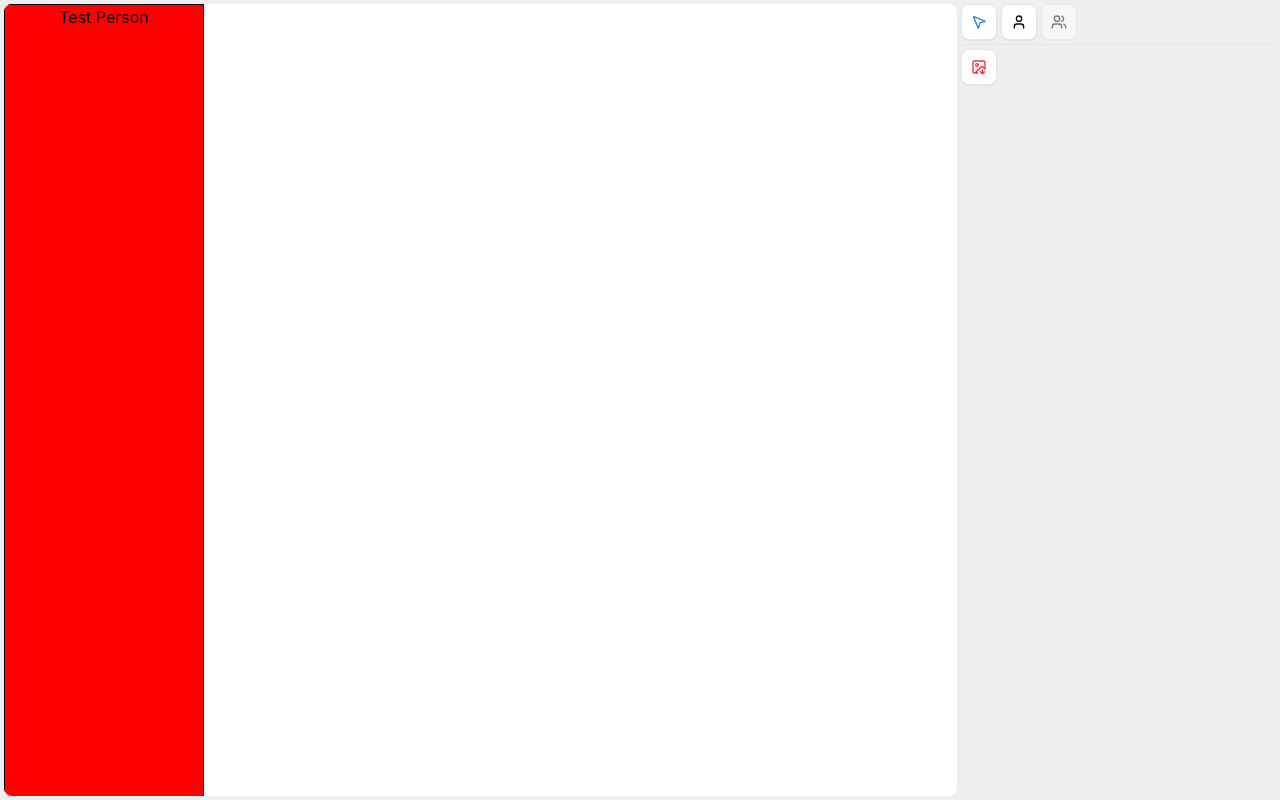
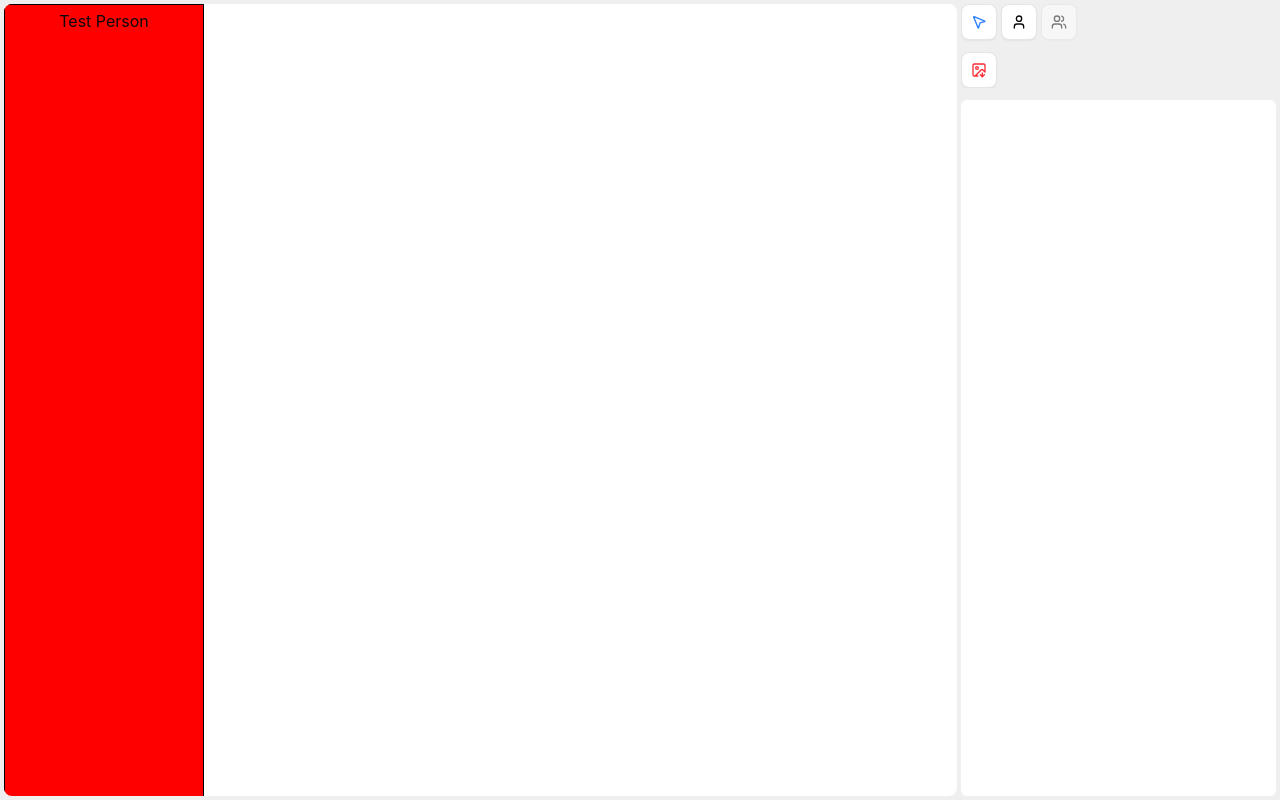
Before and after one commit to jschwarz98/genogramm, a React (Vite) app: page / in a window 1280 px wide. Built offline with nearby package versions, Linux system fonts and the light colour scheme.

Commit message:
added person objects in svg with default image

```diff
--- a/index.html
+++ b/index.html
@@ -1,5 +1,5 @@
 <!DOCTYPE html>
-<html>
+<html lang="en">
   <head>
     <meta charset="UTF-8" />
     <meta http-equiv="Content-Security-Policy" content="default-src 'self'; style-src 'unsafe-inline'; img-src 'self' blob: data:;">
--- a/src/app.tsx
+++ b/src/app.tsx
@@ -8,10 +8,9 @@ const App = () => {
     <div className='col-span-9 row-span-12 w-full h-full'>
       <Canvas></Canvas>
     </div>
-    <div className="col-span-3 row-span-2 w-full h-full">
+    <div className="col-span-3 row-span-12 flex flex-col gap-3 w-full h-full">
       <Toolbar />
-    </div>
-    <div className="col-span-3 row-span-10 w-full h-full">
+
       <Details></Details>
     </div>
   </div>
--- a/src/components/Canvas.tsx
+++ b/src/components/Canvas.tsx
@@ -1,5 +1,5 @@
 import React, {useEffect, useRef, useState} from "react";
-import {pointerEventToCanvasPoint, ZeroCoordinate} from "$/lib/utils";
+import {generateId, pointerEventToCanvasPoint, ZeroCoordinate} from "$/lib/utils";
 import {ArrowNode, CanvasMode, Coordinate, NodeType, PersonNode} from "$/types";
 import Person from "$/components/Person";
 import exportSvg from "$/lib/export/render/export-svg";
@@ -15,7 +15,7 @@ function Canvas() {
     const [mode, setMode] = useState<CanvasMode>(CanvasMode.None);
     const [offset, setOffset] = useState<Coordinate>(ZeroCoordinate);
     const [pointerOrigin, setPointerOrigin] = useState<Coordinate>(ZeroCoordinate);
-    const [pointerLocation, setPointerLocation] = useState<Coordinate>(ZeroCoordinate);
+    const [_pointerLocation, setPointerLocation] = useState<Coordinate>(ZeroCoordinate);
 
     const simplePerson: PersonNode = {
         id: 'id-123',
@@ -67,8 +67,16 @@ function Canvas() {
                 alert("error")
             }
         }
+        const setBasicTool = () => setMode(CanvasMode.None);
+        const setInsertPersonTool = () => setMode(CanvasMode.InsertingPerson);
+
+
+        Bus.on(Event.Toolbar_Clicked_Selection, setBasicTool);
+        Bus.on(Event.Toolbar_Clicked_AddPerson, setInsertPersonTool);
         Bus.on(Event.Toolbar_Clicked_Export, exportCurrentSvg);
         return () => {
+            Bus.off(Event.Toolbar_Clicked_Selection, setBasicTool);
+            Bus.off(Event.Toolbar_Clicked_AddPerson, setInsertPersonTool);
             Bus.off(Event.Toolbar_Clicked_Export, exportCurrentSvg);
         }
     })
@@ -85,23 +93,39 @@ function Canvas() {
         e.stopPropagation();
 
         const shift = e.shiftKey;
-        setPointerOrigin(pointerEventToCanvasPoint(e, getAbsoluteOffset(), offset));
+        const newPointerOrigin = pointerEventToCanvasPoint(e, getAbsoluteOffset(), offset);
+        setPointerOrigin(newPointerOrigin);
+        console.log("point", newPointerOrigin);
         if (shift) {
             setMode(CanvasMode.SelectionArea);
+        } else if (mode === CanvasMode.InsertingPerson) {
+            const newPerson: PersonNode = {
+                id: generateId(),
+                type: NodeType.Person,
+                position: newPointerOrigin,
+                dimensions: {width: 200, height: 200},
+                iconUrl: "/images/rectangle.svg",
+                name: 'new',
+                information: '',
+                border: {thickness: "1px", color: "black", style: "solid"},
+                backgroundColor: "transparent"
+            };
+            console.log("adding person", newPerson);
+            setElements([...elements, newPerson]);
         } else {
             setMode(CanvasMode.DraggingCanvas)
         }
     }
     const onMouseMove = function (e: React.MouseEvent) {
-        if (mode === CanvasMode.None || mode === CanvasMode.Inserting) {
+        if (mode === CanvasMode.None || mode === CanvasMode.InsertingPerson) {
             return;
         }
 
         const pointerLocation = pointerEventToCanvasPoint(e, getAbsoluteOffset(), offset)
         if (mode === CanvasMode.DraggingCanvas) {
-            const slowDownFactor = 0.9;
-            const xDif = Math.floor(slowDownFactor * (pointerOrigin.x - pointerLocation.x));
-            const yDif = Math.floor(slowDownFactor * (pointerOrigin.y - pointerLocation.y));
+            const speedFactor = 0.95;
+            const xDif = Math.floor(speedFactor * (pointerOrigin.x - pointerLocation.x));
+            const yDif = Math.floor(speedFactor * (pointerOrigin.y - pointerLocation.y));
             setOffset({x: offset.x + xDif, y: offset.y + yDif});
             setPointerOrigin(pointerLocation);
         } else {
@@ -112,14 +136,22 @@ function Canvas() {
     const onMouseUp = function (e: React.MouseEvent) {
         e.preventDefault();
         e.stopPropagation();
+        Bus.emit(Event.Toolbar_Reset, null);
         setMode(CanvasMode.None);
     }
     const onMouseLeave = function (e: React.MouseEvent) {
         e.preventDefault();
         e.stopPropagation();
-        if (mode !== CanvasMode.Inserting) {
+        if (mode !== CanvasMode.InsertingPerson) {
             setMode(CanvasMode.None)
         }
+    }
+
+    const onWheel = function(e: React.WheelEvent) {
+        console.log(e);
+        setCanvasWidth(canvasWidth + e.deltaY);
+        setCanvasHeight(canvasHeight + e.deltaY);
+
     }
 
 
@@ -132,6 +164,7 @@ function Canvas() {
                  onMouseDown={onMouseDown}
                  onMouseMove={onMouseMove}
                  onMouseUp={onMouseUp}
+                 onWheel={onWheel}
                  onMouseLeave={onMouseLeave}>
                 {elements.map(element => {
                     switch (element.type) {
--- a/src/components/Details.tsx
+++ b/src/components/Details.tsx
@@ -18,7 +18,7 @@ export default function Details() {
     });
 
 
-    return <div>
+    return <div className="flex-grow rounded-sm bg-white p-1 overflow-y-scroll max-w-full">
         {(() => {
             switch(node?.type) {
                 case NodeType.Person: return Person(node as PersonNode);
--- a/src/components/Person.tsx
+++ b/src/components/Person.tsx
@@ -1,23 +1,32 @@
 import * as Types from "$/types";
 import Bus, {Event} from "$/lib/event-bus";
+
 function Person(props: Types.PersonNode) {
+    const containerStyle = {
+        maxHeight: props.dimensions.height,
+        backgroundColor: props.backgroundColor,
+        border: `${props.border?.thickness} ${props.border?.style} ${props.border?.color}`,
+    };
+
     return <foreignObject id={props.id}
                           x={props.position.x}
                           y={props.position.y}
                           width={props.dimensions.width}
                           height={props.dimensions.height}
-                          onMouseDown={() => {
-                              Bus.emit(Event.NodeSelected, props)
-                          }}>
-
-        <div className="h-full flex flex-col items-center align-middle place-content-between"
-             style={{
-                 backgroundColor: props.backgroundColor,
-                 border: `${props.border.thickness} ${props.border.style} ${props.border.color}`,
-             }}
-        >
-            {props.iconUrl ? <img src={props.iconUrl} alt={"picture or symbol of person " + props.name}/> : null}
-            <p className="text-center">{props.name}</p>
+                          onMouseDown={() => Bus.emit(Event.NodeSelected, props)}>
+        <div className="flex flex-col items-center justify-between h-full p-1 overflow-hidden" style={containerStyle}>
+            {props.iconUrl ? <>
+                    <div className="w-full flex-grow overflow-hidden">
+                        <img
+                            src={props.iconUrl}
+                            alt={`picture or symbol of person ${props.name}`}
+                            className="w-full h-full object-contain"
+                        />
+                    </div>
+                    <p className="mt-1 text-center">{props.name}</p>
+                </>
+                : <p>{props.name}</p>
+            }
         </div>
     </foreignObject>
 }
--- a/src/components/Toolbar.tsx
+++ b/src/components/Toolbar.tsx
@@ -1,4 +1,4 @@
-import {useState} from "react";
+import {useEffect, useState} from "react";
 import {ImageDown, MousePointer2, User, Users} from "lucide-react";
 import EventBus, {Event} from "$/lib/event-bus";
 import {Button} from "$/components/ui/button"
@@ -21,7 +21,21 @@ export default function () {
     const addRelationButtonDisabled = !personSelected;
     const relationButtonTooltip = "Beziehung hinzufügen" + (addRelationButtonDisabled ? " - Keine Person ausgewählt" : "")
     //...
-    return <div id="toolbar-container" className="flex flex-wrap gap-1">
+
+    useEffect(() => {
+        const reset = () => {
+            setSelectedTool('selection');
+        }
+        EventBus.on(Event.Toolbar_Reset, reset);
+        return () => {
+            EventBus.off(Event.Toolbar_Reset, reset);
+        }
+    })
+
+    return <>
+        <div className="flex flex-col gap-3 max-w-full max-h-full overflow-y-scroll">
+
+            <div className="flex flex-wrap gap-1">
                 <TooltipWrapper content={<p>Auswahl</p>}>
                     <Button variant="outline" size="icon" onClick={() => {
                         setSelectedTool('selection');
@@ -48,14 +62,16 @@ export default function () {
                         <Users className={getColorClass(selectedTool, "addRelation")}></Users>
                     </Button>
                 </TooltipWrapper>
+            </div>
 
-        <hr className="w-full"/>
-
+            <div className="flex flex-wrap gap-1">
                 <TooltipWrapper content={<p>Genogramm exportieren</p>}>
-            <Button variant="outline" size="icon" onClick={() => EventBus.emit(Event.Toolbar_Clicked_Export, null)}>
+                    <Button variant="outline" size="icon"
+                            onClick={() => EventBus.emit(Event.Toolbar_Clicked_Export, null)}>
                         <ImageDown className="text-red-500"></ImageDown>
                     </Button>
                 </TooltipWrapper>
-
             </div>
+        </div>
+    </>
 }
--- a/src/index.css
+++ b/src/index.css
@@ -1,5 +1,4 @@
 @import "tailwindcss";
-
 @import "tw-animate-css";
 
 @custom-variant dark (&:is(.dark *));
@@ -118,11 +117,11 @@
     * {
         @apply border-border outline-ring/50;
     }
-
     body {
         @apply bg-background text-foreground;
     }
 }
+
 
 body {
     font-family: -apple-system, BlinkMacSystemFont, 'Segoe UI', Roboto, Helvetica,
--- a/src/lib/event-bus.ts
+++ b/src/lib/event-bus.ts
@@ -5,6 +5,7 @@ export enum Event {
   Toolbar_Clicked_AddPerson = "Toolbar_Clicked_AddPerson",
   Toolbar_Clicked_AddRelation = "Toolbar_Clicked_AddRelation",
   Toolbar_Clicked_Export = "Toolbar_Clicked_Export",
+  Toolbar_Reset = "Toolbar_Reset",
 
   Canvas_Clicked_Canvas = "Canvas_Clicked_Cavas",
   CanvasElement_Clicked_Person = "CanvasElement_Clicked_Person",
@@ -17,6 +18,8 @@ export type EventPayload = {
   [Event.Toolbar_Clicked_AddPerson]: null;
   [Event.Toolbar_Clicked_AddRelation]: null;
   [Event.Toolbar_Clicked_Export]: null;
+  [Event.Toolbar_Reset]: null;
+
 
   [Event.CanvasElement_Clicked_Person]: string;
   [Event.Canvas_Clicked_Canvas]: null;
--- a/src/types.ts
+++ b/src/types.ts
@@ -16,7 +16,7 @@ export enum CanvasMode {
   None,
   DraggingCanvas, // drag and drop move visible area around
   SelectionArea, // create a area to select nodes
-  Inserting, // Inserting the selected type of node
+  InsertingPerson, // Inserting the selected type of node
   Translating, // move selected nodes
   Resizing, // resize selected nodes
 }
```
Also changed, not shown: src/lib/utils.ts (+23 -8 lines), src/main.ts (+6 -4 lines), public/images/rectangle.svg (added). Lines whose indentation alone changed are shown as unchanged.
